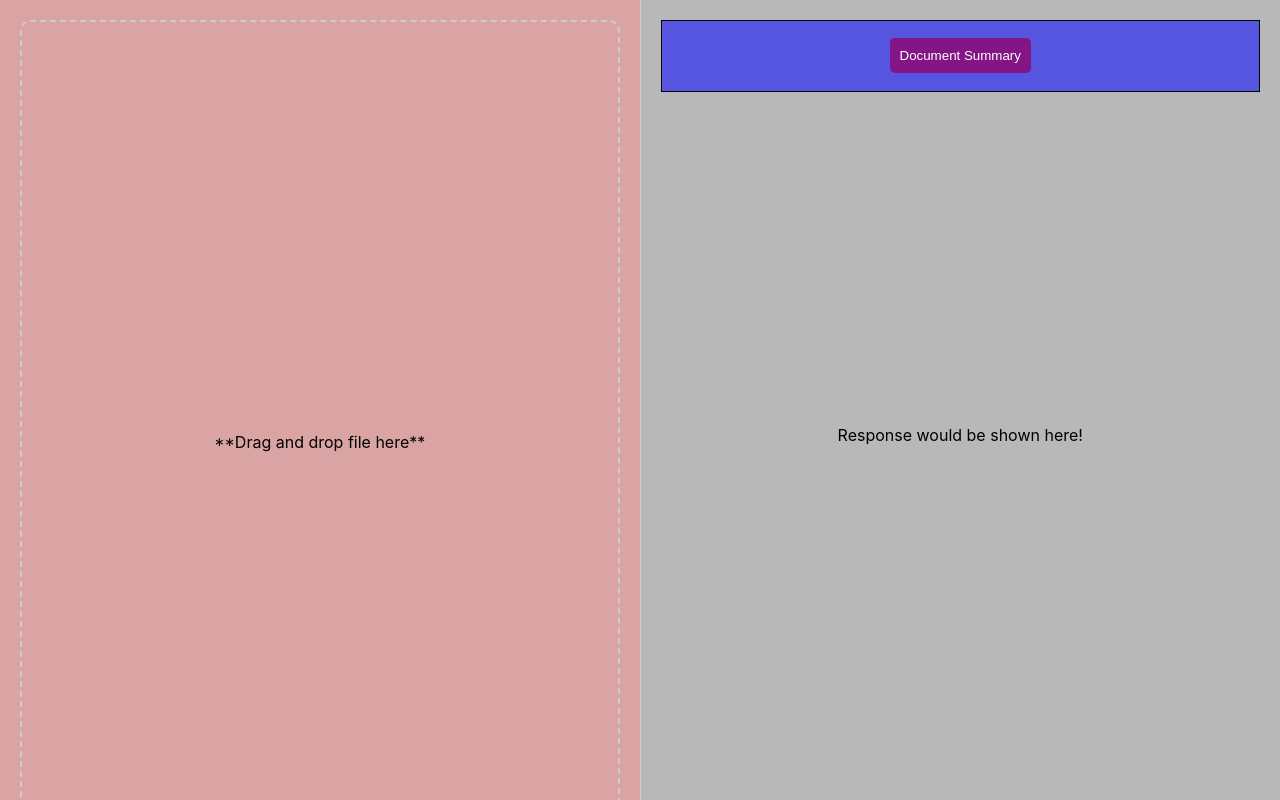
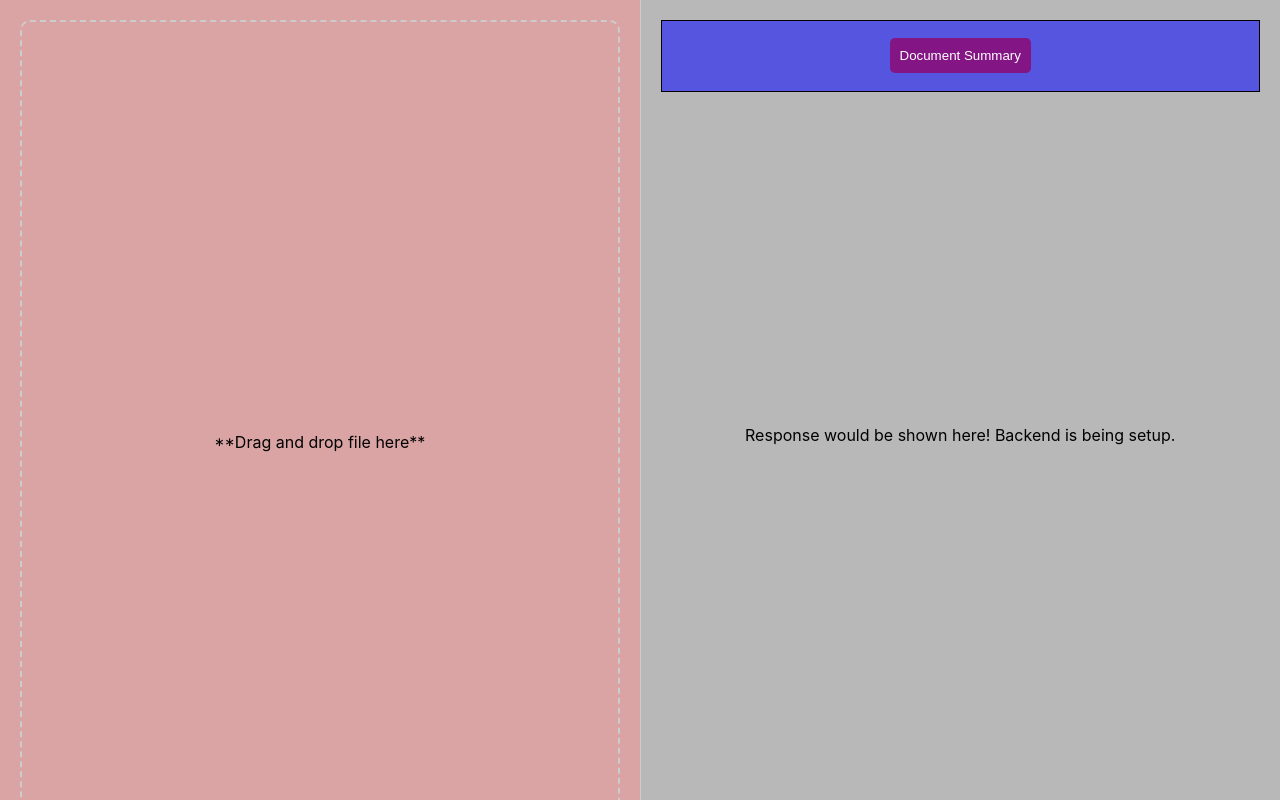
Before and after one commit to Rasika-Deodhar/documigo, a React (Create React App) app in the folder frontend/: page / in a window 1280 px wide. Built offline with nearby package versions, Linux system fonts and the light colour scheme.

Commit message:
Message for user.

```diff
--- a/frontend/src/components/ResponseDisplay/ResponseDisplay.tsx
+++ b/frontend/src/components/ResponseDisplay/ResponseDisplay.tsx
@@ -7,7 +7,7 @@ const ResponseDisplay: FC = () => {
 const { docSummary } = useGlobal();
   return (
     <div className='response-display-container'>
-      {!docSummary && <p>Response would be shown here!</p>}
+      {!docSummary && <p>Response would be shown here! Backend is being setup.</p>}
       {docSummary && <><h3>Document Summary:</h3><p>{docSummary}</p></>}
     </div>
   );
```
